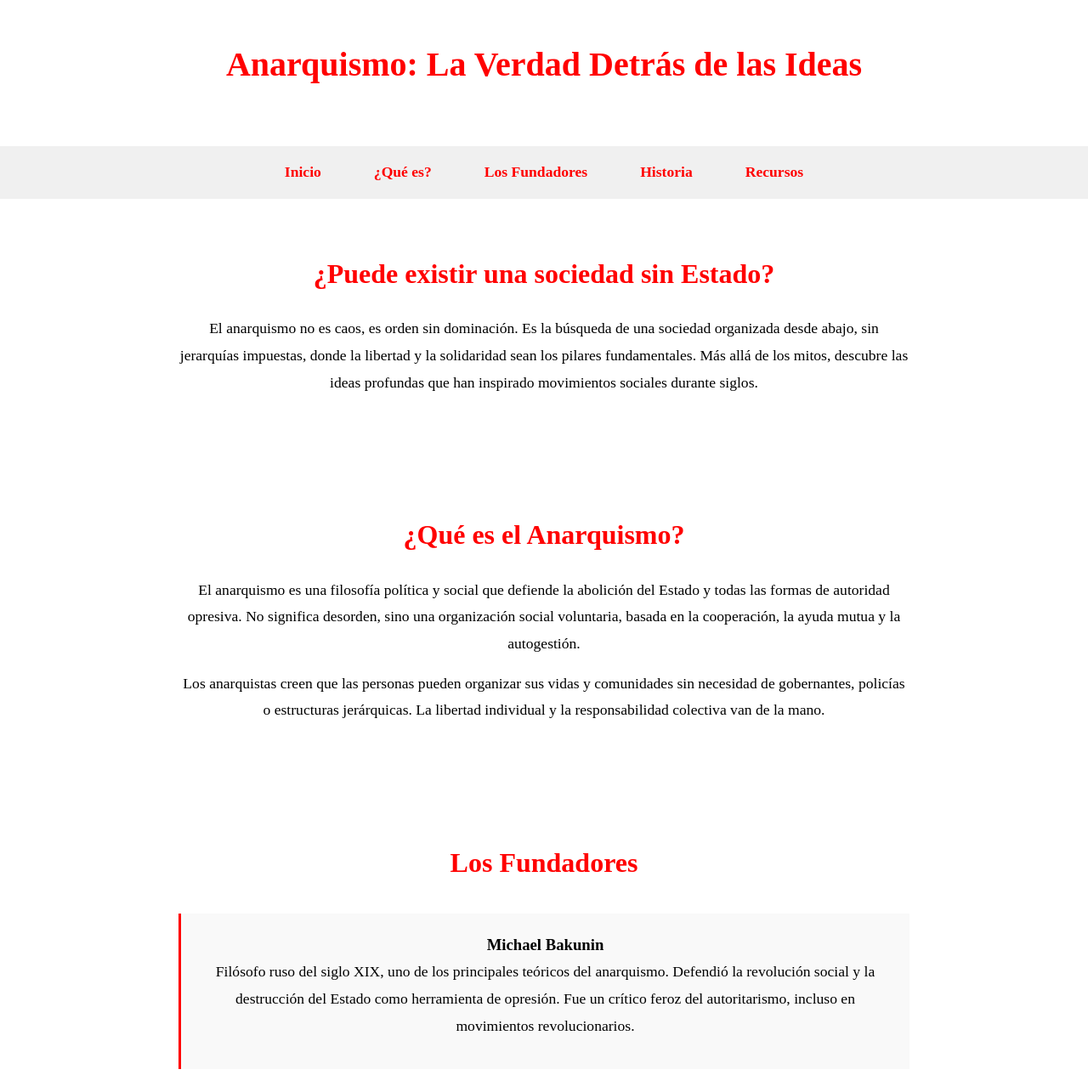
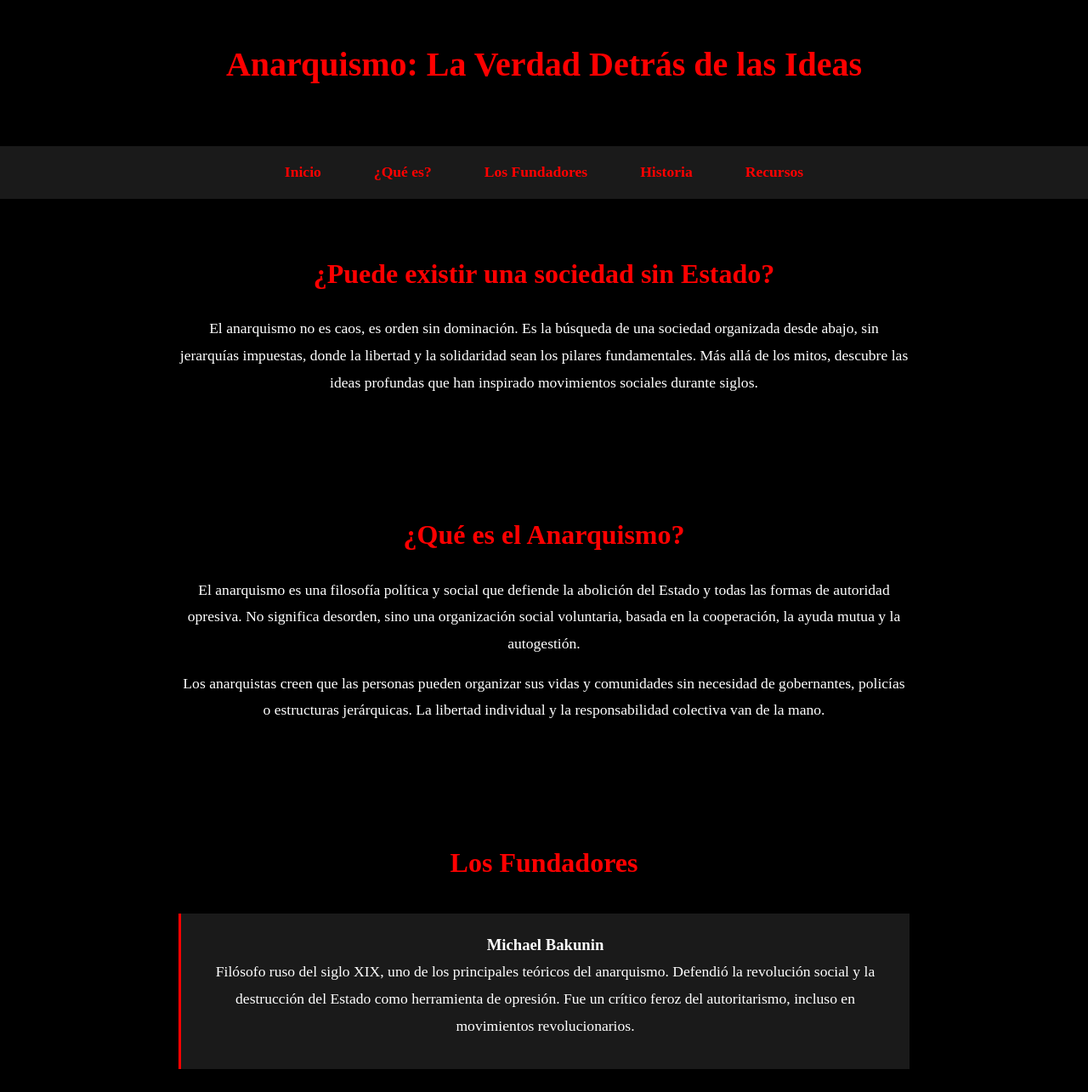
Before and after one commit to profejulio666/profejulio666.github.io, a plain HTML site: page index.html in a window 1280 px wide. Shown: the top 1285 px of the page at 85% size. Drawn offline with Linux system fonts and the light colour scheme.

Commit message:
anarquismo
anarquismo para todos

```diff
--- a/index.html
+++ b/index.html
@@ -14,8 +14,8 @@
 
     body {
       font-family: 'sans-serif';
-      background-color: white;
-      color: black;
+      background-color: black;
+      color: white;
       line-height: 1.8;
       scroll-behavior: smooth;
     }
@@ -32,7 +32,7 @@
     }
 
     nav {
-      background-color: #f0f0f0;
+      background-color: #1a1a1a;
       padding: 15px;
       position: sticky;
       top: 0;
@@ -54,11 +54,12 @@
       font-size: 1.1rem;
       padding: 8px 16px;
       border-radius: 4px;
-      transition: background-color 0.3s ease;
+      transition: background-color 0.3s ease, color 0.3s ease;
     }
 
     nav a:hover {
-      background-color: #ffe0e0;
+      background-color: #330000;
+      color: white;
     }
 
     section {
@@ -83,7 +84,7 @@
       margin: 30px 0;
       padding: 20px;
       border-left: 3px solid #FF0000;
-      background-color: #f9f9f9;
+      background-color: #1a1a1a;
     }
 
     .resources-list {
@@ -106,15 +107,15 @@
 
     .resources-list a:hover {
       background-color: #FF0000;
-      color: white;
+      color: black;
     }
 
     footer {
       text-align: center;
       padding: 30px 20px;
       margin-top: 40px;
-      background-color: #f0f0f0;
-      color: #666;
+      background-color: #1a1a1a;
+      color: #888;
     }
 
     @media (max-width: 600px) {
@@ -204,7 +205,7 @@
   </footer>
 
   <script>
-    // Aseguramos el desplazamiento suave incluso si el CSS no lo soporta
+    // Aseguramos el desplazamiento suave
     document.querySelectorAll('nav a').forEach(anchor => {
       anchor.addEventListener('click', function(e) {
         e.preventDefault();
```
